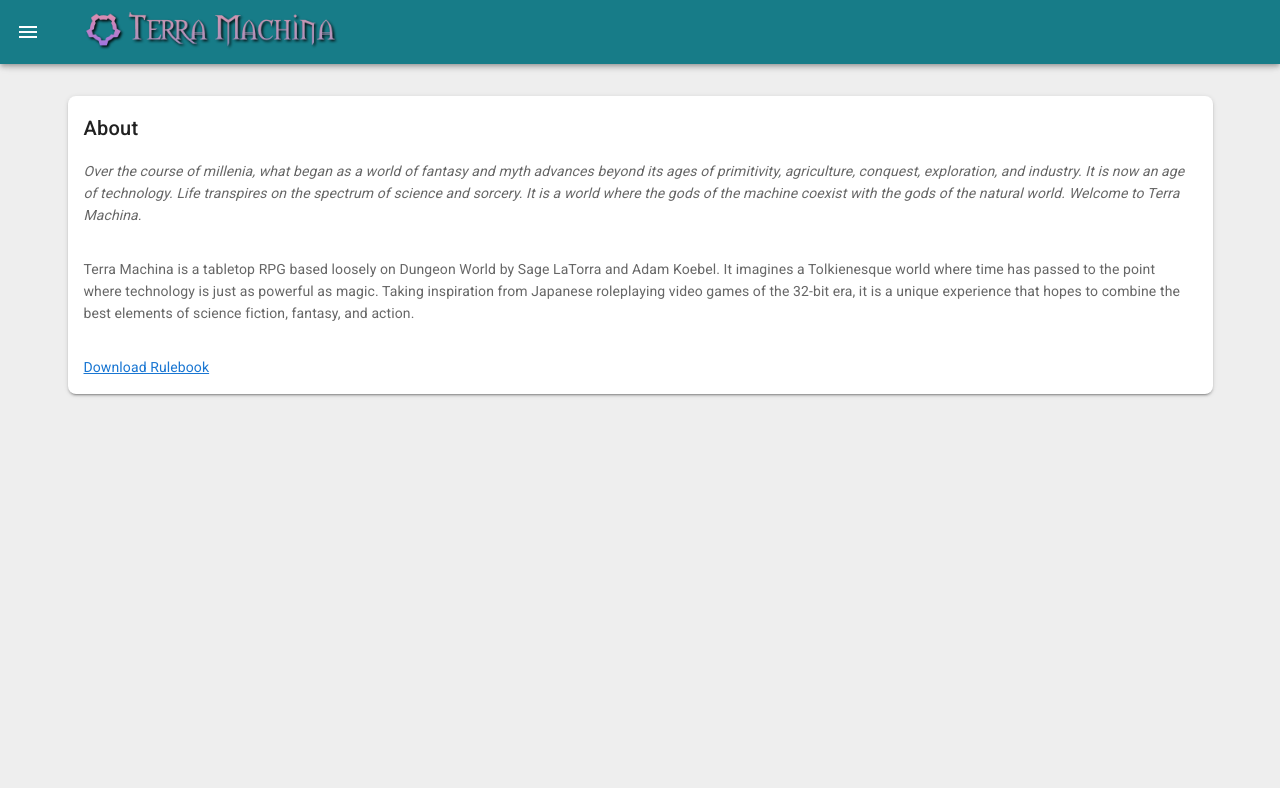
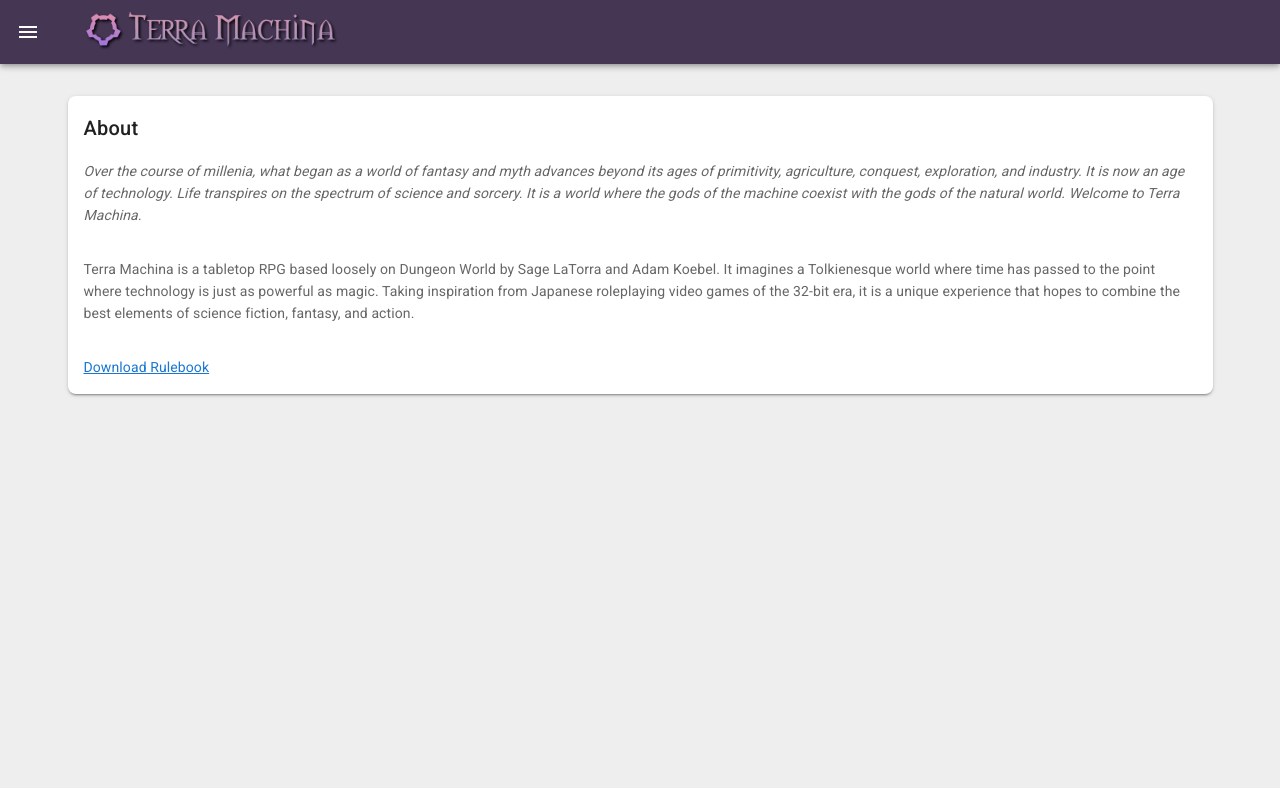
Before and after one commit to randomgeekdom/TerraMachina, a Vue app in the folder site/: page / in a window 1280 px wide. Built offline with nearby package versions, Linux system fonts and the light colour scheme.

Commit message:
Updating navbar color

```diff
--- a/site/src/App.vue
+++ b/site/src/App.vue
@@ -1,7 +1,7 @@
 
 <template>
   <v-app id="inspire">
-    <v-app-bar class="no-print" app color="#177C88" >
+    <v-app-bar class="no-print" app color="#453654" >
 
       <v-app-bar-nav-icon color="white" class="d-xl-none" @click="drawer = true"></v-app-bar-nav-icon>
       <v-container class="py-0 fill-height">
```
